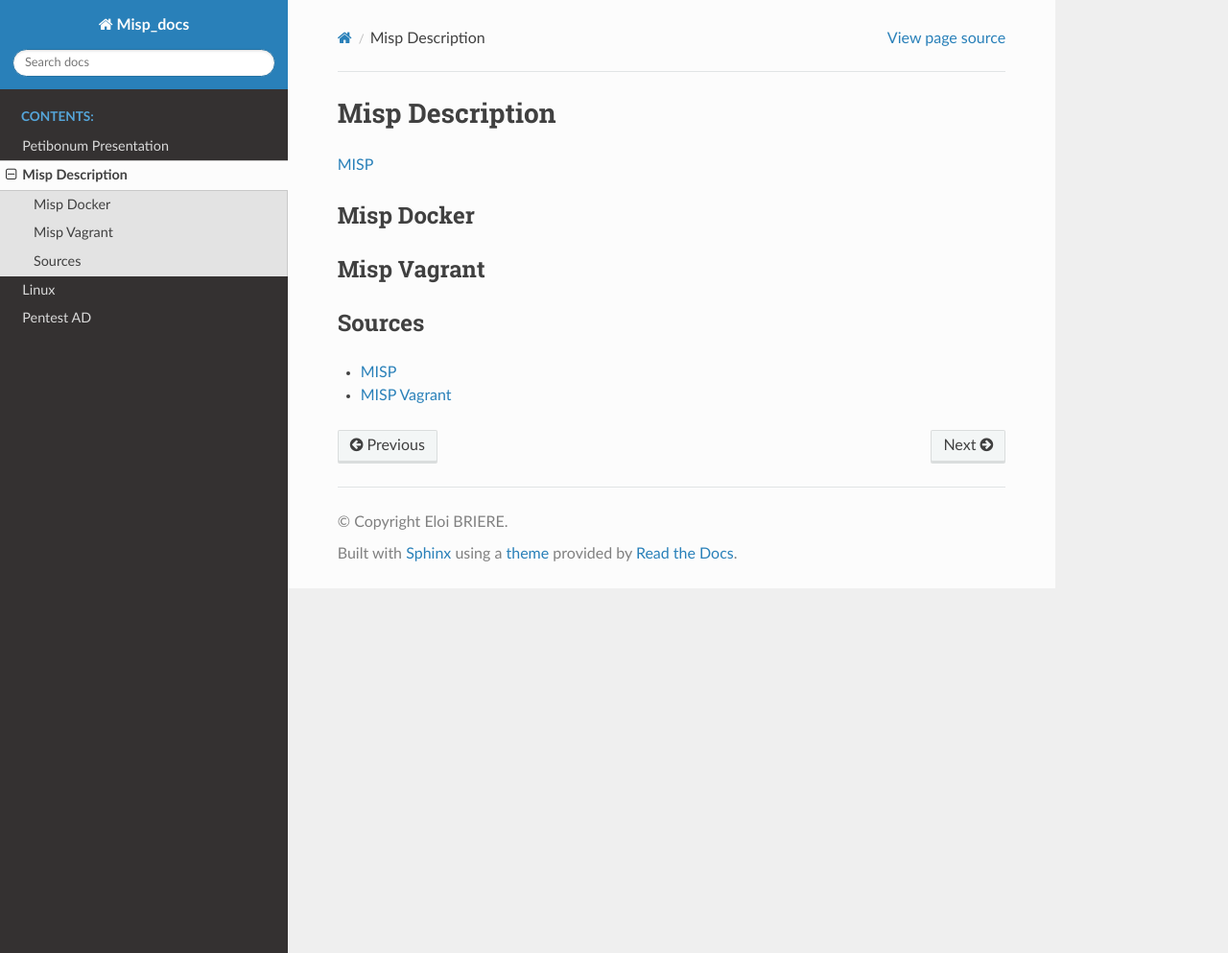
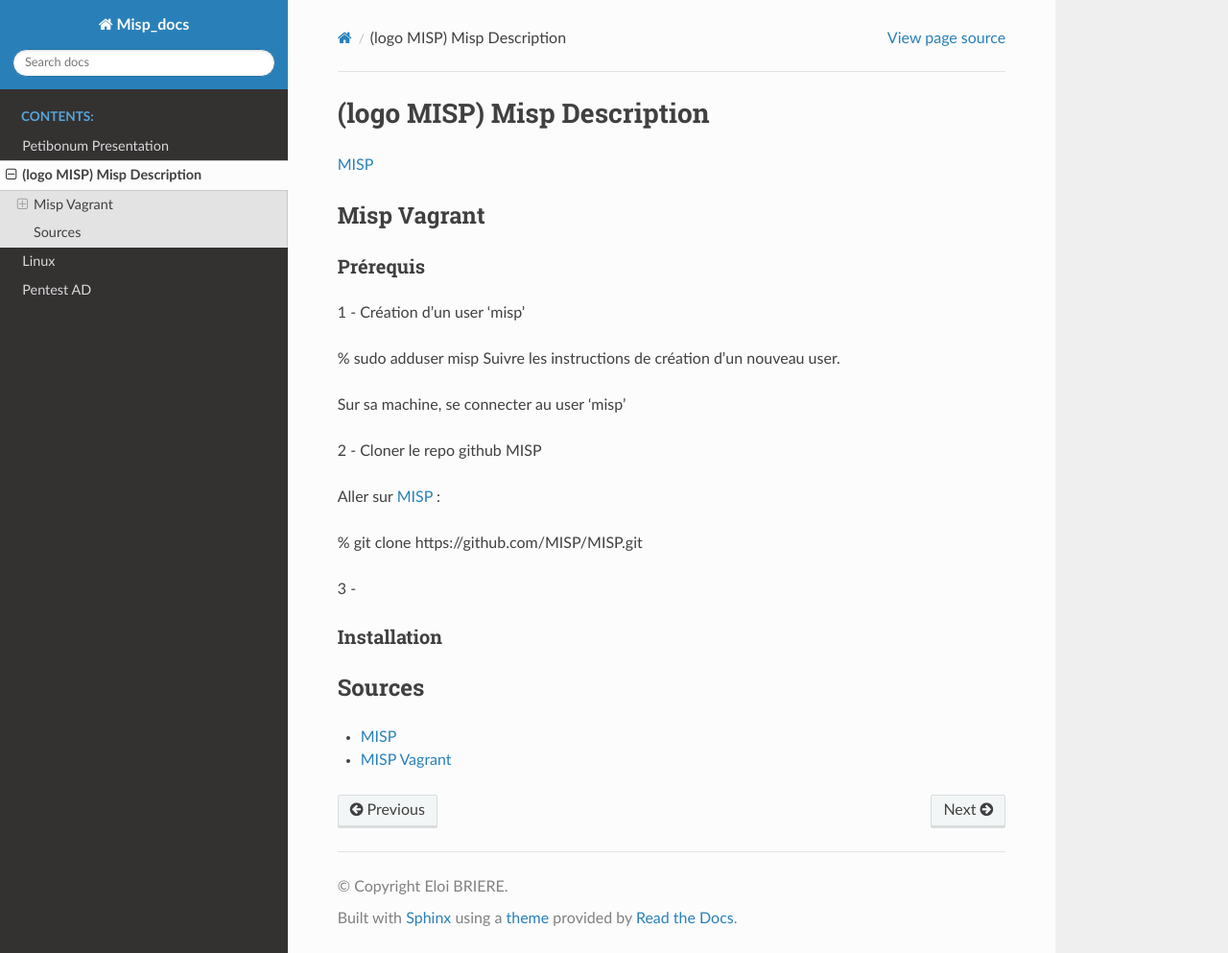
Before and after one commit to Iole-Bri/misp_docs_2, a Sphinx documentation site: the page built from docs/source/src/misp.md, in a window 1280 px wide and 993 px high. Shown: the whole window at 96% size. Built offline with Sphinx 7.4.7 and the Read the Docs theme 2.0.0, drawn with Linux system fonts in a browser that asks for light colours.

Commit message:
modif misp.md

```diff
--- a/docs/source/src/misp.md
+++ b/docs/source/src/misp.md
@@ -1,10 +1,25 @@
-# Misp Description
+# (logo MISP) Misp Description
 
 [MISP](https://www.misp-project.org/features.html)
-## Misp Docker
+## Misp Vagrant
+### Prérequis
 
-## Misp Vagrant
+1 - Création d'un user 'misp'
 
+% sudo adduser misp
+Suivre les instructions de création d'un nouveau user.
+
+Sur sa machine, se connecter au user 'misp'
+
+2 - Cloner le repo github MISP
+
+Aller sur [MISP](https://github.com/MISP/MISP) :
+
+% git clone https://github.com/MISP/MISP.git
+
+3 -
+
+### Installation
 ## Sources
 
 - [MISP](https://www.misp-project.org/features.html)
```
